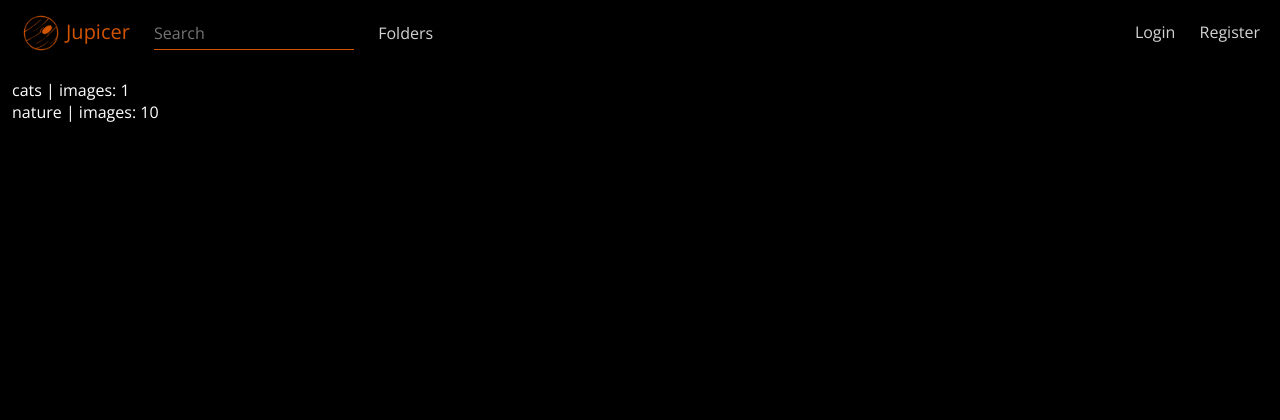
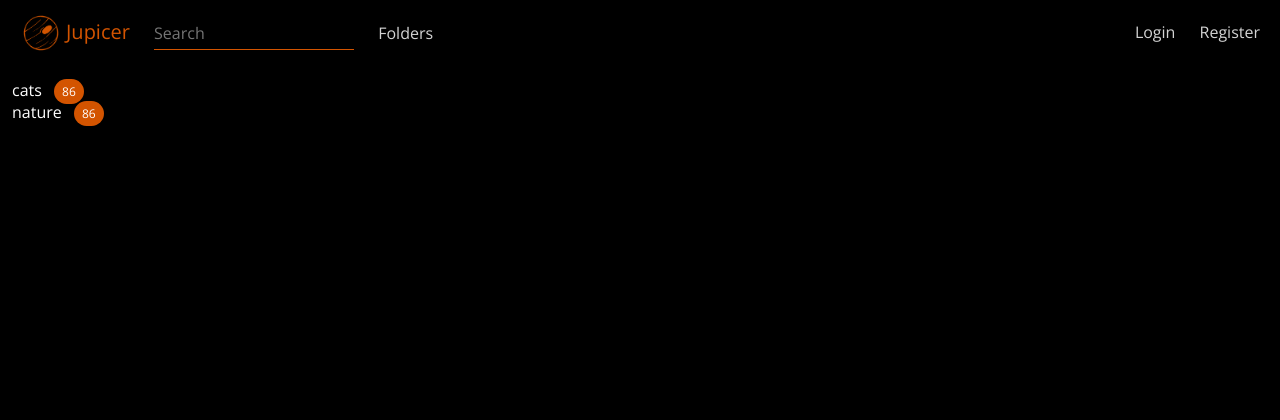
Before and after one commit to sebbekarlsson/jupicer, a PHP site: page /index.php?doc=folders.php in a window 1280 px wide. Shown: the top 420 px of the page. Run offline with PHP 8.4, Linux system fonts and the light colour scheme; data comes from the database, SQL or seed files in the repository; data that the repository does not hold is empty; some libraries are stand-ins or nearby versions.

Commit message:
new style for folder listing

```diff
--- a/public/modules/docs/folders.php
+++ b/public/modules/docs/folders.php
@@ -10,7 +10,7 @@
 
 			foreach ($folders as $i => $folder) {
 				?>
-					<li><a class="link" href="index.php?doc=imagefeed.php&folder=<?php echo $folder->name; ?>"><?php echo $folder->name; ?> | images: <?php echo $folder->get_size(); ?></a></li>
+					<li><a class="link" href="index.php?doc=imagefeed.php&folder=<?php echo $folder->name; ?>"><?php echo $folder->name; ?></a> <span class="badge">86</span> </li>
 				<?php
 			}
 
--- a/public/styles/style.css
+++ b/public/styles/style.css
@@ -269,6 +269,21 @@ nav {
   color: #d35400;
   transition: .3s; }
 
+.badge {
+  width: 10px;
+  height: 10px;
+  text-align: left;
+  line-height: 8px;
+  padding-left: 8px;
+  padding-right: 8px;
+  padding-top: 4px;
+  padding-bottom: 4px;
+  margin-left: 8px;
+  background-color: #d35400;
+  color: white;
+  border-radius: 100px;
+  font-size: 12px; }
+
 @media screen and (max-width: 700px) {
   #search-input {
     display: none; }
--- a/public/styles/style.scss
+++ b/public/styles/style.scss
@@ -336,6 +336,22 @@ nav {
 	transition:.3s;
 }
 
+.badge{
+	width:10px;
+	height:10px;
+	text-align: left;
+	line-height: 8px;
+	padding-left:8px;
+	padding-right:8px;
+	padding-top:4px;
+	padding-bottom:4px;
+	margin-left:8px;
+	background-color:$orange;
+	color:white;
+	border-radius:100px;
+	font-size: 12px;
+}
+
 @media screen and (max-width: 700px) {
     #search-input {
         display: none;
```
Also changed, not shown: 1 other file.
